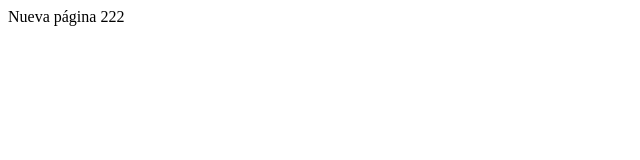
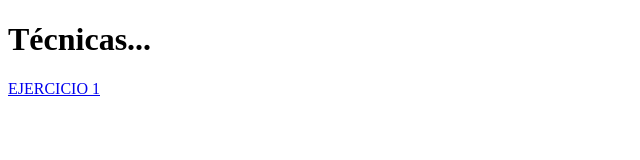
Before and after one commit to jmanyez/tped1_22, a plain HTML site: page index.html in a window 1280 px wide. Shown: the whole page, without its empty margins (0-640 px from the left). Drawn offline with Linux system fonts and the light colour scheme.

Commit message:
Update index.html

```diff
--- a/index.html
+++ b/index.html
@@ -1 +1,15 @@
-<p>Nueva página 222</p>
+<!DOCTYPE html>
+<html lang="es">
+<head>
+    <meta charset="UTF-8">
+    <meta http-equiv="X-UA-Compatible" content="IE=edge">
+    <meta name="viewport" content="width=device-width, initial-scale=1.0">
+    <title>JOSE</title>
+</head>
+<body>
+    <h1>Técnicas...</h1>
+
+    <a href="EJ01/index.html">EJERCICIO 1</a>
+
+</body>
+</html>
```
